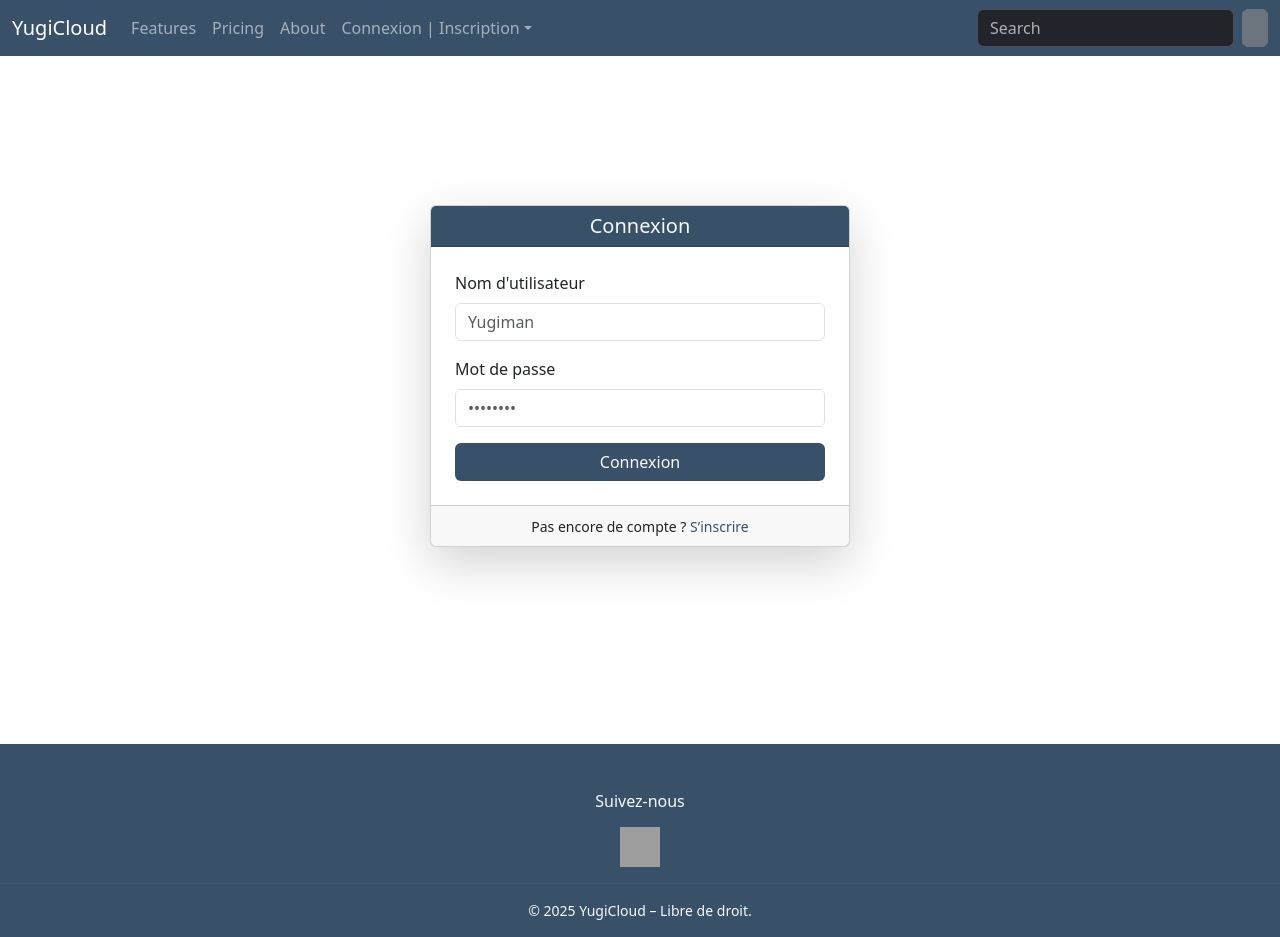
After one commit to JalitiQ/YugiCloud, a Django app: page /account/login/ in a window 1280 px wide. The commit adds this page. Run offline with Django 5.2, Linux system fonts and the light colour scheme; some libraries are stand-ins or nearby versions; grey boxes are pictures that could not be loaded.

Commit message:
Mise en place du login de connexion

```diff
--- a/YugiCloud/YugiLog/views.py
+++ b/YugiCloud/YugiLog/views.py
@@ -4,18 +4,18 @@ from django.contrib.auth.models import User
 
 def login_user(request):
 	if request.method == 'POST':
-		username = request.method.POST.get('username')
-		password = request.method.POST.get('password')
+		username = request.POST.get('username')
+		password = request.POST.get('password')
 		user = authenticate(request, username=username, password=password)
 
 		if user is not None:
 			login(request, user)
-			return redirect("YugiWeb:index")
+			return redirect("YugiWeb:accueil")
 		else:
-			return render(request, 'YugiLog:login', {'error_message': 'Nom d\'utilisateur incorrect ou mot de passe !!'})
+			return render(request, 'page/login.html', {'message': 'Nom d\'utilisateur incorrect ou mot de passe !!'})
 
 	else:
-		return render(request, 'YugiLog:login', {'error_message': 'Method Error'})
+		return render(request, 'page/login.html', {'message': 'Method Error'})
 
 def logout_user(request):
 	logout(request)
@@ -23,13 +23,13 @@ def logout_user(request):
 
 def register_user(request):
 	if request.method == 'POST':
-		username = request.method.POST.get('username')
-		password = request.method.POST.get('password')
-		rep_password = request.method.POST.get('rep_password')
+		username = request.POST.get('username')
+		password = request.POST.get('password')
+		rep_password = request.POST.get('rep_password')
 		if rep_password == password:
 			User.objects.create_user(username, password=password)
 			return redirect('YugiLog:login')
 		else:
-			return render(request, 'YugiLog:register', {'error_message': 'Les mots de passes ne sont pas identiques !'})
+			return render(request, 'page/register.html', {'message': 'Les mots de passes ne sont pas identiques !'})
 	else:
-		return render(request, 'YugiLog:login', {'error_message': 'Method Error'})
+		return render(request, 'page/register.html', {'message': 'Method Error'})
--- a/YugiCloud/YugiWeb/templates/base.html
+++ b/YugiCloud/YugiWeb/templates/base.html
@@ -43,8 +43,8 @@
             <li class="nav-item dropdown">
             <a class="nav-link dropdown-toggle" data-bs-toggle="dropdown" href="#" role="button" aria-haspopup="true" aria-expanded="false">Connexion | Inscription</a>
             <div class="dropdown-menu">
-                <a class="dropdown-item" href="#">Connexion</a>
-                <a class="dropdown-item" href="#">Inscription</a>
+                <a class="dropdown-item" href="{% url 'YugiLog:login' %}">Connexion</a>
+                <a class="dropdown-item" href="{% url 'YugiLog:register' %}">Inscription</a>
             </div>
             </li>
             {% endif %}
--- /dev/null
+++ b/YugiCloud/YugiWeb/templates/page/login.html
@@ -0,0 +1,41 @@
+{% extends "base.html" %}
+{% load static %}
+
+{% block title %}YugiCloud | Connexion{% endblock %}
+
+{% block content %}
+<div class="container d-flex justify-content-center align-items-center" style="min-height: 80vh;">
+  <div class="card shadow-lg" style="max-width: 420px; width: 100%;">
+    <div class="card-header text-center text-light" style="background-color: #395168;">
+      <h5 class="mb-0">Connexion</h5>
+    </div>
+    <div class="card-body p-4">
+      {% if messages %}
+        {% for message in messages %}
+          <div class="alert alert-{{ message.tags }} mb-3">{{ message }}</div>
+        {% endfor %}
+      {% endif %}
+
+      <form method="post" novalidate>
+        {% csrf_token %}
+        <div class="mb-3">
+          <label for="username" class="form-label">Nom d'utilisateur</label>
+          <input type="username " class="form-control" id="username" name="username" placeholder="Yugiman" required>
+        </div>
+        <div class="mb-3">
+          <label for="id_password" class="form-label">Mot de passe</label>
+          <input type="password" class="form-control" id="id_password" name="password" placeholder="••••••••" required>
+        </div>
+        <button type="submit" class="btn w-100 text-light" style="background-color: #395168;">Connexion</button>
+      </form>
+    </div>
+    <div class="card-footer text-center">
+      <small>Pas encore de compte ?
+        <a href="{% url 'YugiLog:register' %}" class="text-decoration-none" style="color: #395168;">
+          S’inscrire
+        </a>
+      </small>
+    </div>
+  </div>
+</div>
+{% endblock %}
```
Also changed, not shown: YugiCloud/YugiWeb/templates/page/register.html (added, +45 -0 lines), YugiCloud/db.sqlite3.
